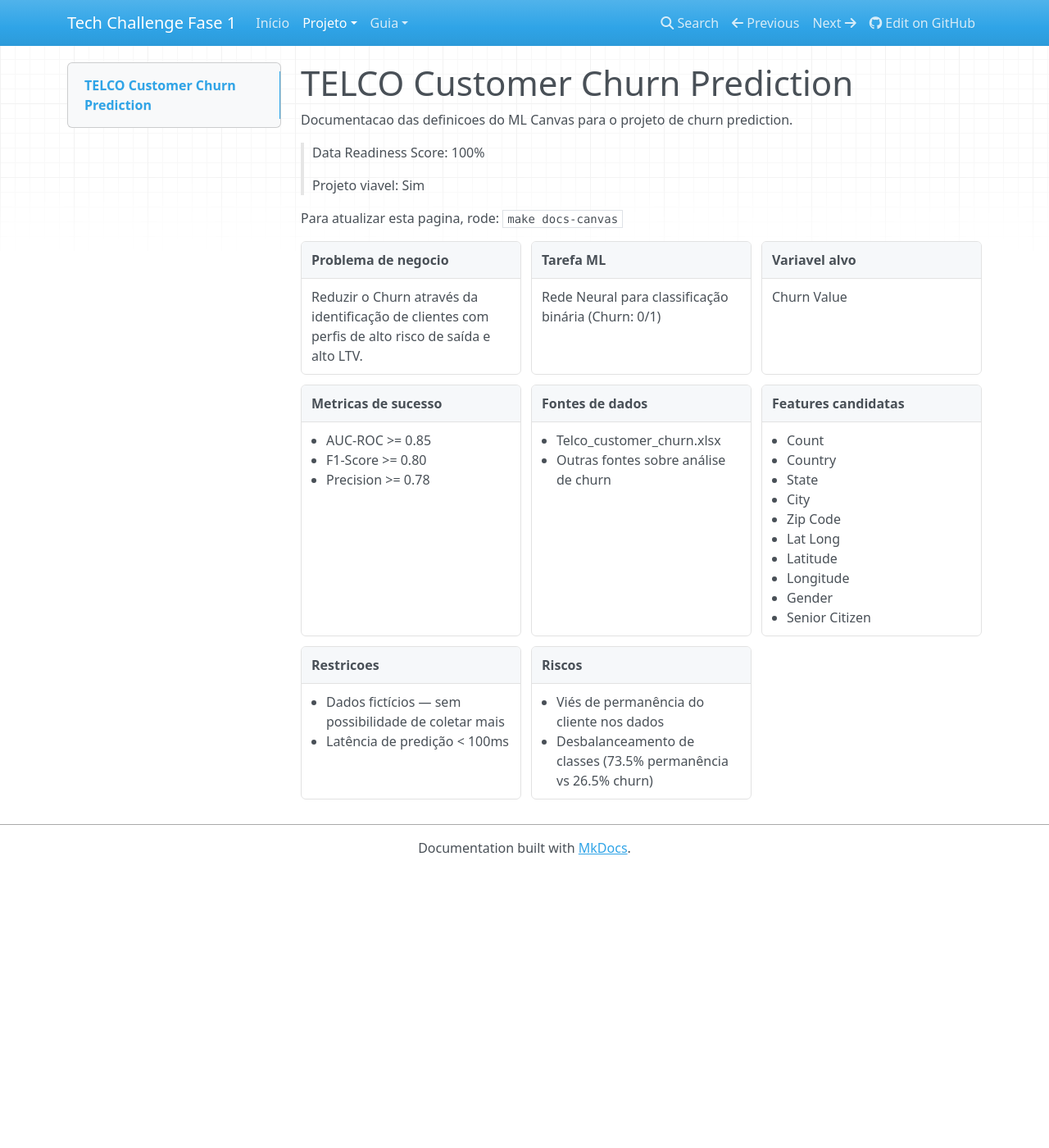
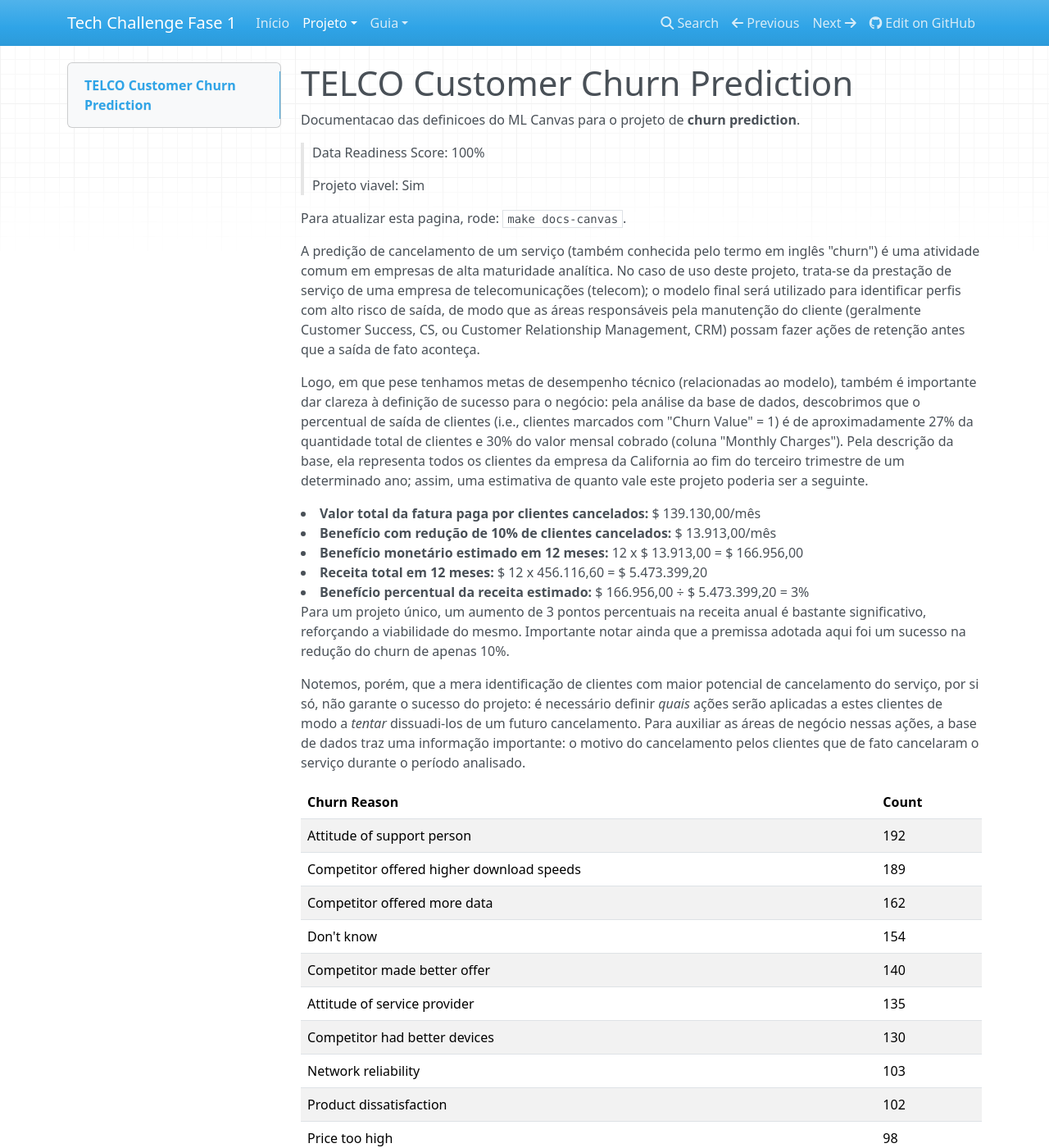
Before and after one commit to DioniSilva/tech-challenge-fase-1, an MkDocs documentation site: the page built from docs/docs/ml-canvas.md, in a window 1280 px wide and 1400 px high. Shown: the whole window at 82% size. Built offline with MkDocs 1.6.1, drawn with Linux system fonts in a browser that asks for light colours; nearby versions of some CDN libraries; some of the changed text lies outside the part shown.

Commit message:
Adicionado o contexto de negócio, com estimativas do benefício do projeto e insights iniciais das ações a serem realizadas pelas áreas de negócio a partir da identificação dos clientes com maior probabilidade de cancelar o serviço

```diff
--- a/docs/docs/ml-canvas.md
+++ b/docs/docs/ml-canvas.md
@@ -1,20 +1,83 @@
 # TELCO Customer Churn Prediction
 
-Documentacao das definicoes do ML Canvas para o projeto de churn prediction.
+Documentacao das definicoes do ML Canvas para o projeto de <b>churn prediction</b>.
 
 > Data Readiness Score: 100%
 >
 > Projeto viavel: Sim
 
+Para atualizar esta pagina, rode: `make docs-canvas`.
 
+A predição de cancelamento de um serviço (também conhecida pelo termo em inglês "churn") é uma atividade comum em empresas de alta maturidade analítica. No caso de uso deste projeto, trata-se da prestação de serviço de uma empresa de telecomunicações (telecom); o modelo final será utilizado para identificar perfis com alto risco de saída, de modo que as áreas responsáveis pela manutenção do cliente (geralmente Customer Success, CS, ou Customer Relationship Management, CRM) possam fazer ações de retenção antes que a saída de fato aconteça.
 
-Para atualizar esta pagina, rode: `make docs-canvas`
+Logo, em que pese tenhamos metas de desempenho técnico (relacionadas ao modelo), também é importante dar clareza à definição de sucesso para o negócio: pela análise da base de dados, descobrimos que o percentual de saída de clientes (i.e., clientes marcados com "Churn Value" = 1) é de aproximadamente 27% da quantidade total de clientes e 30% do valor mensal cobrado (coluna "Monthly Charges"). Pela descrição da base, ela representa todos os clientes da empresa da California ao fim do terceiro trimestre de um determinado ano; assim, uma estimativa de quanto vale este projeto poderia ser a seguinte.
+
+<li><b>Valor total da fatura paga por clientes cancelados:</b> $ 139.130,00/mês</li>
+<li><b>Benefício com redução de 10% de clientes cancelados:</b> $ 13.913,00/mês</li>
+<li><b>Benefício monetário estimado em 12 meses:</b> 12 x $ 13.913,00 = $ 166.956,00</li>
+<li><b>Receita total em 12 meses:</b> $ 12 x 456.116,60 = $ 5.473.399,20</li>
+<li><b>Benefício percentual da receita estimado:</b> $ 166.956,00 ÷ $ 5.473.399,20 = 3%</li>
+
+Para um projeto único, um aumento de 3 pontos percentuais na receita anual é bastante significativo, reforçando a viabilidade do mesmo. Importante notar ainda que a premissa adotada aqui foi um sucesso na redução do churn de apenas 10%.
+
+Notemos, porém, que a mera identificação de clientes com maior potencial de cancelamento do serviço, por si só, não garante o sucesso do projeto: é necessário definir <i>quais</i> ações serão aplicadas a estes clientes de modo a <i>tentar</i> dissuadi-los de um futuro cancelamento. Para auxiliar as áreas de negócio nessas ações, a base de dados traz uma informação importante: o motivo do cancelamento pelos clientes que de fato cancelaram o serviço durante o período analisado.
+
+<table>
+  <thead>
+    <tr>
+      <th>Churn Reason</th>
+      <th>Count</th>
+    </tr>
+  </thead>
+  <tbody>
+    <tr><td>Attitude of support person</td><td>192</td></tr>
+    <tr><td>Competitor offered higher download speeds</td><td>189</td></tr>
+    <tr><td>Competitor offered more data</td><td>162</td></tr>
+    <tr><td>Don't know</td><td>154</td></tr>
+    <tr><td>Competitor made better offer</td><td>140</td></tr>
+    <tr><td>Attitude of service provider</td><td>135</td></tr>
+    <tr><td>Competitor had better devices</td><td>130</td></tr>
+    <tr><td>Network reliability</td><td>103</td></tr>
+    <tr><td>Product dissatisfaction</td><td>102</td></tr>
+    <tr><td>Price too high</td><td>98</td></tr>
+    <tr><td>Service dissatisfaction</td><td>89</td></tr>
+    <tr><td>Lack of self-service on Website</td><td>88</td></tr>
+    <tr><td>Extra data charges</td><td>57</td></tr>
+    <tr><td>Moved</td><td>53</td></tr>
+    <tr><td>Lack of affordable download/upload speed</td><td>44</td></tr>
+    <tr><td>Limited range of services</td><td>44</td></tr>
+    <tr><td>Long distance charges</td><td>44</td></tr>
+    <tr><td>Poor expertise of phone support</td><td>20</td></tr>
+    <tr><td>Poor expertise of online support</td><td>19</td></tr>
+    <tr><td>Deceased</td><td>6</td></tr>
+  </tbody>
+  <tfoot>
+  <th></th><th></th>
+    <tr>
+      <td><b>Total</b></td>
+      <td>1.869</td>
+    </tr>
+  </tfoot>
+</table>
+
+Notemos que das cinco principais razões para o cancelamento (que sozinhas representam mais de 44% do total), três estão relacionadas a uma maior percepção de valor dos competidores versus o serviço sendo oferecido naquele momento; destas, apenas uma parece ter relação com o valor sendo cobrado ("better offer"), enquanto as outras duas parecem ter relação com o produto sendo consumido ("higher download speed" e "more data"); por fim, o principal motivo de cancelamento está no relacionamento das equipes de suporte ao cliente -- motivo parecido aparece na sexta posição, desta vez direcionado ao prestador de serviço, provavelmente técnico de campos.
+
+Assim, uma primeira recomendação para as áreas de negócio nas ações de retenção dos clientes com maior probabilidade de cancelamento, a serem identificados pelo modelo final, seria a seguinte.
+
+<ol>
+  <li>Reavaliar se os atuais produtos, principalmente de dados, está aderente à necessidade individual</li>
+  <li>Reciclar processos existentes de atendimento ao cliente, sejam eles técnicos ou não</li>
+  <li>Priorizar clientes com maior margem de lucro, se necessário</li>
+  <li>Revisar o valor sendo cobrado para determinados clientes ou cidades</li>
+</ol>
+
+Estas ações deveriam ser um primeiro bom conjunto de iniciativa de retenção de clientes, e que devem ser revisitadas no futuro quando o mais percepções serão retiradas do modelo final.
 
 <div class="ml-canvas-grid">
 
 <section class="ml-canvas-card">
   <header class="ml-canvas-card__header">Problema de negocio</header>
-  <div class="ml-canvas-card__body"><p>Reduzir o Churn através da identificação de clientes com perfis de alto risco de saída e alto LTV.</p></div>
+  <div class="ml-canvas-card__body"><p>Reduzir o churn através da identificação de clientes com perfis de alto risco de saída.</p><p></p></div>
 </section>
 
 <section class="ml-canvas-card">
```
